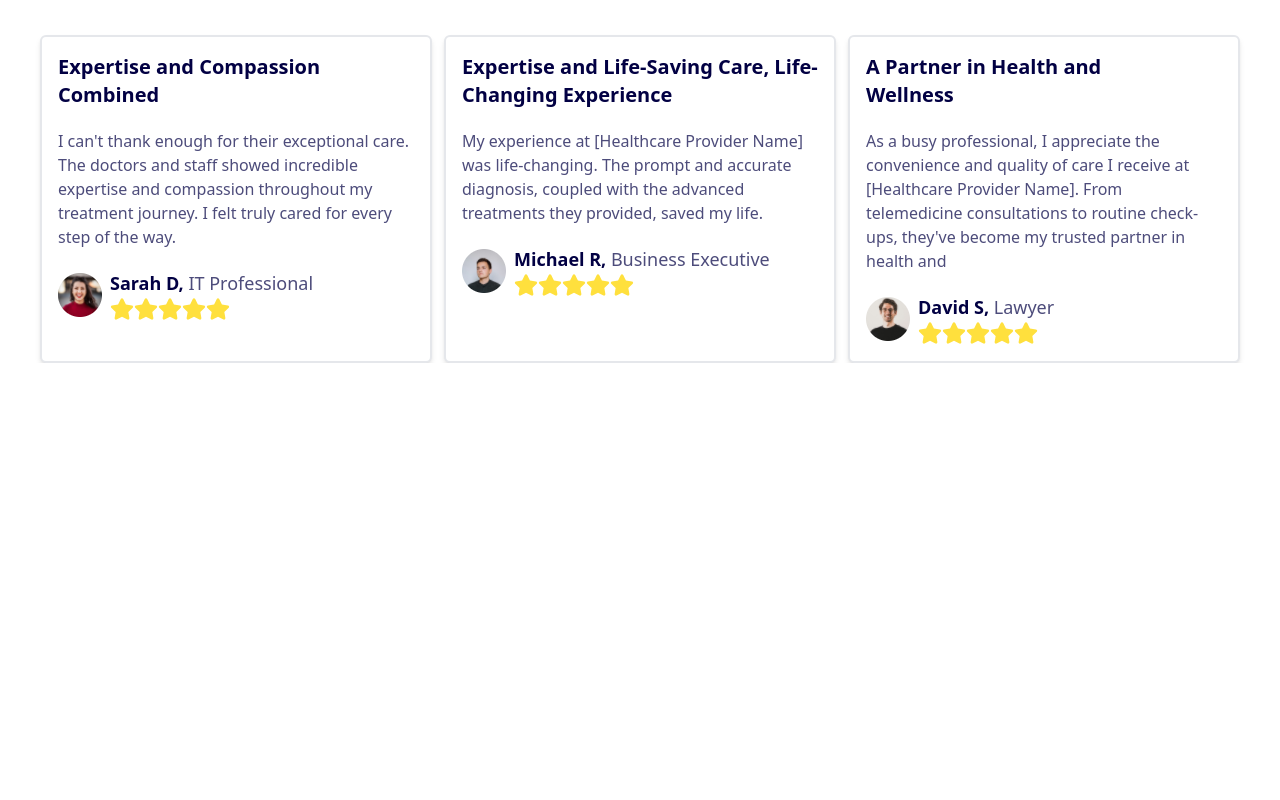
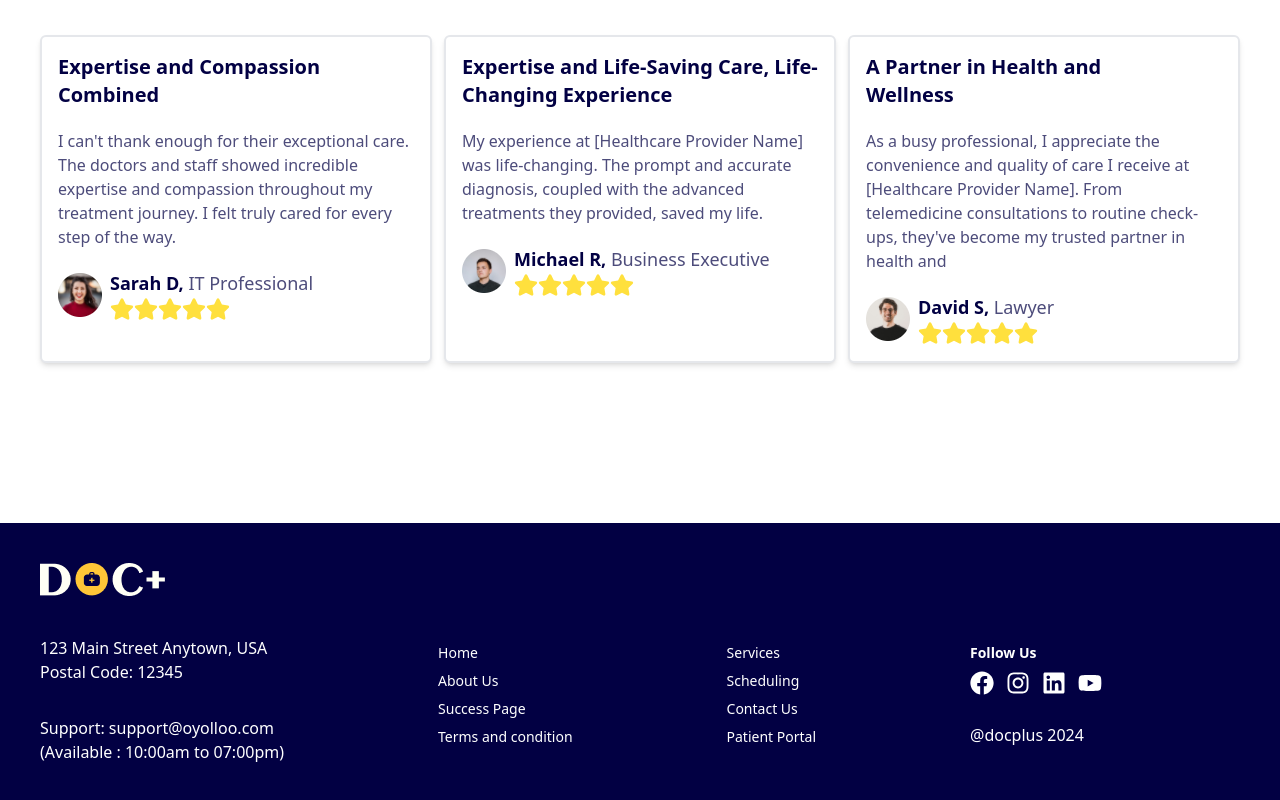
Before and after one commit to mohaiminul375/doc-healthcare, a React (Vite) app: page / in a window 1280 px wide. Shown: the part 3069-3869 px from the top of the page. Before the commit the page ends 3432 px from the top, so only its background shows below. Built offline with nearby package versions, Linux system fonts and the light colour scheme.

Commit message:
add: create footer

```diff
--- a/src/Components/Shared/Footer.jsx
+++ b/src/Components/Shared/Footer.jsx
@@ -1,11 +1,57 @@
-
-
+import { FaFacebook, FaInstagram, FaLinkedin, FaYoutube } from "react-icons/fa";
+import logo from "../../assets/logo light.png";
+import { Link } from "react-router-dom";
 const Footer = () => {
-    return (
+  return (
+    <footer className="footer bg-[#020043] text-white p-10 mt-40">
+      <aside className="text-base">
+        <img src={logo} alt="" />
         <div>
-
+          <p className="my-8">
+            123 Main Street Anytown, USA <br /> Postal Code: 12345
+          </p>
+          <p>
+            Support: support@oyolloo.com
+            <br />
+            (Available : 10:00am to 07:00pm)
+          </p>
         </div>
-    );
+      </aside>
+      <nav className="mt-20">
+        <a className="link link-hover">Home</a>
+        <a className="link link-hover">About Us</a>
+        <a className="link link-hover">Success Page</a>
+        <a className="link link-hover">Terms and condition</a>
+      </nav>
+      <nav className="mt-20">
+        <a className="link link-hover">Services</a>
+        <a className="link link-hover">Scheduling</a>
+        <a className="link link-hover">Contact Us</a>
+        <a className="link link-hover">Patient Portal</a>
+      </nav>
+      <nav className="mt-20">
+        <h6 className="text-white font-bold">Follow Us</h6>
+        <div className="flex items-center gap-3">
+          <Link target="_blank" to="https://www.facebook.com">
+            <FaFacebook className="text-white text-2xl hover:cursor-pointer" />
+          </Link>
+          <Link target="_blank" to="https://www.instagram.com">
+            {" "}
+            <FaInstagram className="text-white text-2xl" />
+          </Link>
+          <Link target="_blank" to='https://www.linkedin.com'>
+            {" "}
+            <FaLinkedin className="text-white text-2xl" />
+          </Link>
+          <Link target="_blank" to='https://www.youtube.com'>
+            {" "}
+            <FaYoutube className="text-white text-2xl" />
+          </Link>
+        </div>
+        <p className="mt-5 text-base">@docplus 2024</p>
+      </nav>
+    </footer>
+  );
 };
 
 export default Footer;
```
